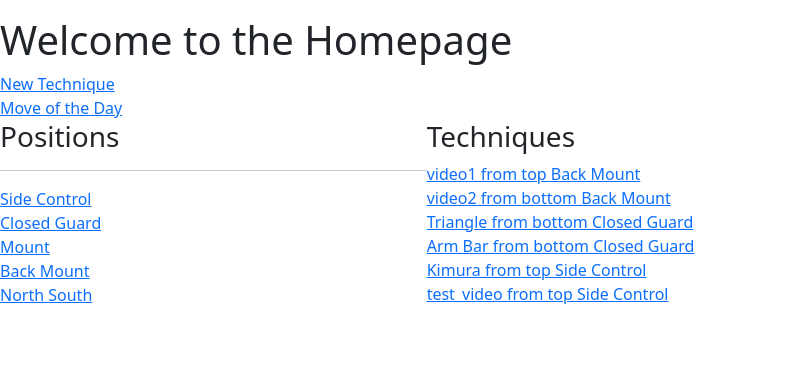
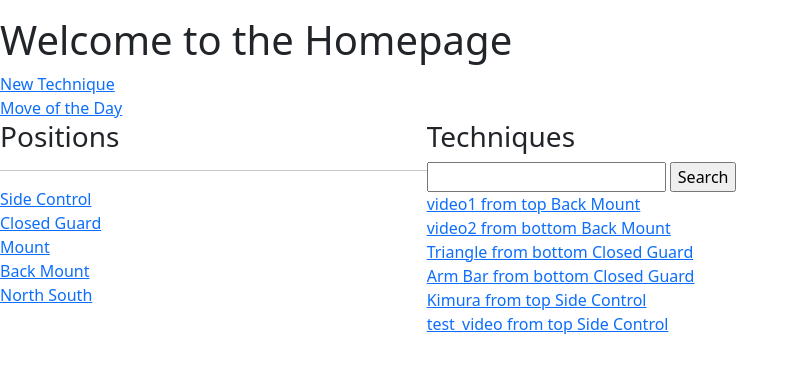
Before and after one commit to Mitchgut278/BJJ_Tracker, a Django app: page / in a window 1280 px wide. Shown: the part 137-510 px from the top of the page, without its empty margins (0-799 px from the left). Run offline with Django 3.2, Linux system fonts and the light colour scheme; a user stored in the database is signed in; data comes from the database, SQL or seed files in the repository.

Commit message:
technique search bar

```diff
--- a/mysite/bjjtracker/templates/bjjtracker/home.html
+++ b/mysite/bjjtracker/templates/bjjtracker/home.html
@@ -22,6 +22,10 @@
 
     <div>
         <h3>Techniques</h3>
+        <form method="GET">
+            <input type="text" name="search-area" value="{{search_input}}">
+            <input type="submit" value="Search">
+        </form>
         {% for technique in techniques %}
         <div>
             <a href="{% url 'technique'  technique.name %}">{{ technique }}</a>
--- a/mysite/bjjtracker/views.py
+++ b/mysite/bjjtracker/views.py
@@ -55,16 +55,17 @@ def registerUser(request):
 
 @login_required(login_url='login')
 def home(request):
-    # q = request.GET.get('q') if request.GET.get('q') != None else ''
-    # if q:
-    #     techniques = Technique.objects.filter(
-    #         Q(position__name__icontains=q)
-    #     )
-    # else:
-    techniques = Technique.objects.filter(user=request.user).order_by('position')
+    q = request.GET.get('search-area') if request.GET.get('search-area') != None else ''
+    if q:
+        techniques = Technique.objects.filter(
+            Q(position__name__icontains=q) |
+            Q(name__icontains=q)
+        )
+    else:
+        techniques = Technique.objects.filter(user=request.user).order_by('position')
     positions = Position.objects.all()
 
-    context = {'positions':positions, 'techniques':techniques}
+    context = {'positions':positions, 'techniques':techniques, 'search_input':q}
     return render(request, 'bjjtracker/home.html', context)
 
 
```
